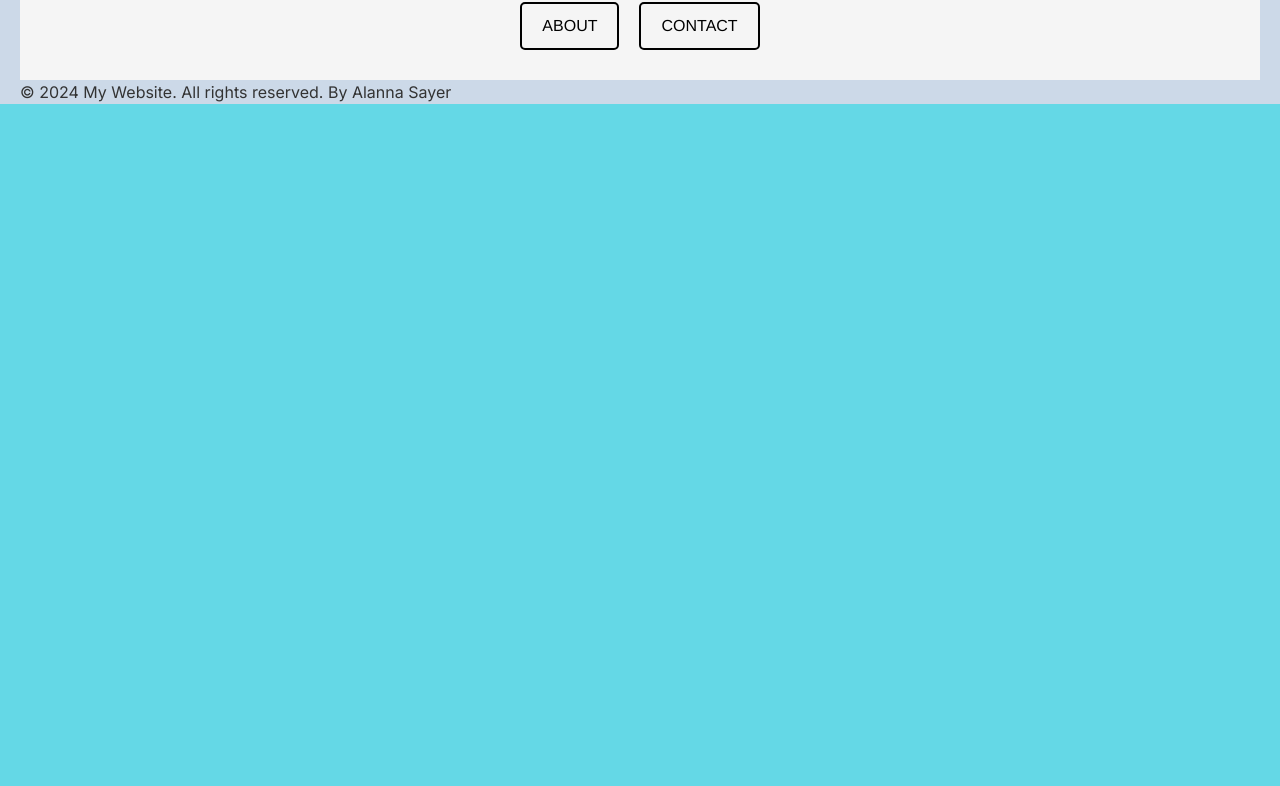
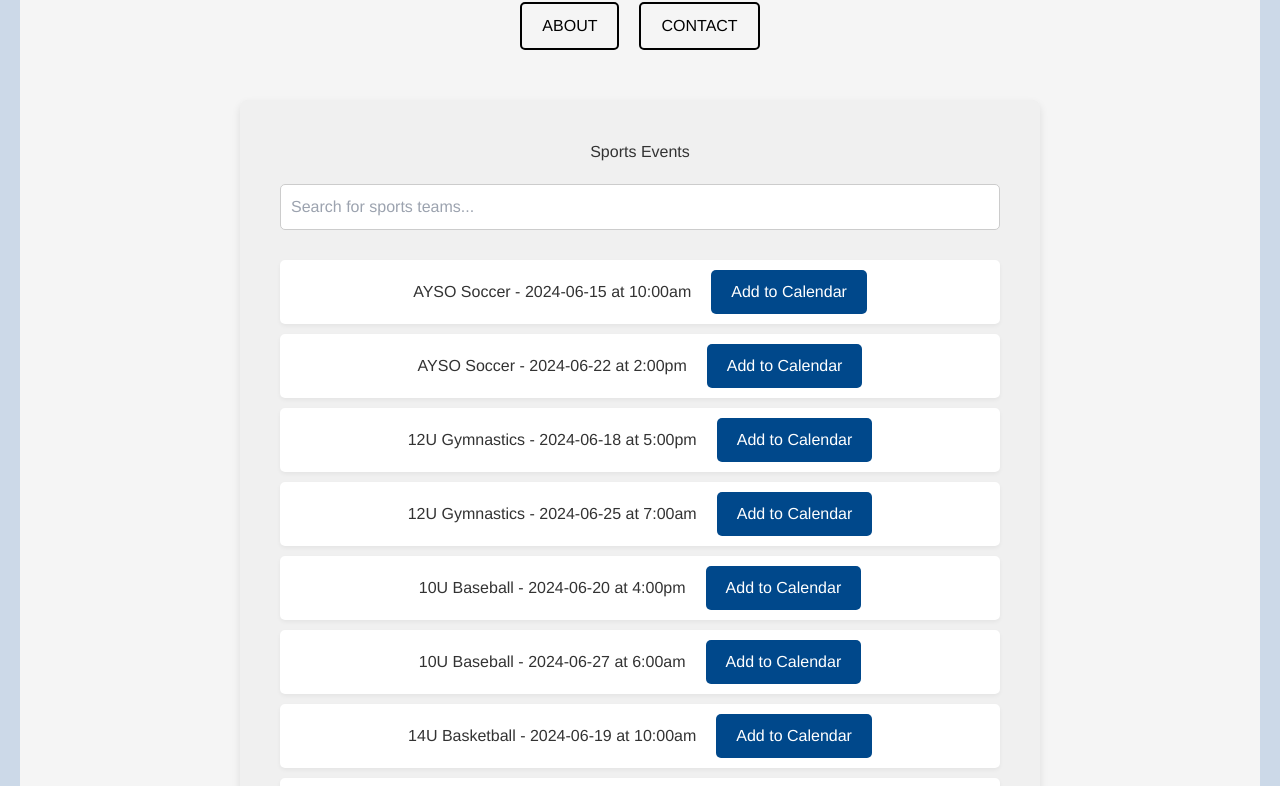
Before and after one commit to alannasayer/458Final, a Next.js app: page / in a window 1280 px wide. Shown: the part 714-1500 px from the top of the page. Before the commit the page ends 818 px from the top, so only its background shows below. Built offline with nearby package versions, Linux system fonts and the light colour scheme.

Commit message:
Update page.tsx

```diff
--- a/src/app/page.tsx
+++ b/src/app/page.tsx
@@ -1,8 +1,51 @@
-import React from 'react';
+import React, { useState } from 'react';
 import Layout from '../components/layout';
 import Link from 'next/link';
+import sportsData from '../data/sportsData.json';
+import Calendar from 'react-calendar';
+import 'react-calendar/dist/Calendar.css';
 
-const Home = () => {
+interface Event {
+  id: number;
+  date: string;
+  time: string;
+  location: string;
+  sport?: string;
+}
+
+interface Sport {
+  sport: string;
+  events: Event[];
+}
+
+const Home: React.FC = () => {
+  const [addedEvents, setAddedEvents] = useState<Event[]>([]);
+  const [date, setDate] = useState<Date>(new Date());
+  const [message, setMessage] = useState<string>('');
+  const [searchTerm, setSearchTerm] = useState<string>('');  // State to hold the search term
+
+  const handleAddToCalendar = (event: Event, sportName: string): void => {
+    if (!addedEvents.some(e => e.id === event.id)) {
+      const eventToAdd: Event = {
+        ...event,
+        sport: sportName,
+        date: new Date(event.date).toISOString(), // Keep date as string
+      };
+      setAddedEvents([...addedEvents, eventToAdd]);
+      setMessage('Events added to calendar successfully!');
+      setTimeout(() => setMessage(''), 3000);
+    }
+  };
+
+  // Filter sports data based on the search term
+  const filteredSports = sportsData.filter((sport: Sport) =>
+    sport.sport.toLowerCase().includes(searchTerm.toLowerCase())
+  );
+
+  const handleDateChange = (value: Date | Date[]) => {
+    setDate(Array.isArray(value) ? value[0] : value);
+  };
+
   return (
     <Layout>
       <div style={{
@@ -19,7 +62,6 @@ const Home = () => {
           <div style={{ marginTop: '20px' }}>
             <h3>Why is Protein Important for Kids&apos; Growth?</h3>
             <p>Protein is essential for kids&apos; growth and development. Learn more about its importance...</p>
-            {/* Link to the health and fitness article */}
             <p>
               <a href="https://www.nutritionnews.abbott/pregnancy-childhood/kids-growth/why-is-protein-important-for-kids-growth/"
                 target="_blank" rel="noopener noreferrer"
@@ -38,7 +80,6 @@ const Home = () => {
           <div style={{ marginTop: '40px' }}>
             <h3>Child Development Through Sports</h3>
             <p>Through friendly competition, teamwork, and physical activity, sports can foster...</p>
-            {/* Link to the child development article */}
             <p>
               <a href="https://pce.sandiego.edu/child-development-through-sports/#:~:text=Through%20friendly%20competition%2C%20teamwork%2C%20and,desire%20to%20top%20the%20standings."
                 target="_blank" rel="noopener noreferrer"
@@ -57,7 +98,6 @@ const Home = () => {
           <div style={{ marginTop: '40px' }}>
             <h3>6 Tips to Keep Youth Sports Fun for Kids</h3>
             <p>Don&apos;t be that parent! Here are six tips to ensure youth sports remain enjoyable...</p>
-            {/* Link to the third article */}
             <p>
               <a href="https://fargomom.com/dont-be-that-parent-6-tips-to-keep-youth-sports-fun-for-kids/"
                 target="_blank" rel="noopener noreferrer"
@@ -108,6 +148,60 @@ const Home = () => {
             </li>
           </ul>
         </nav>
+        {/* Adding Calendar and Sports Data below the existing content */}
+        <div style={{
+          backgroundColor: '#f0f0f0', padding: '40px', color: '#333', borderRadius: '8px',
+          boxShadow: '0 4px 8px rgba(0,0,0,0.1)', maxWidth: '800px', margin: '40px auto',
+          fontFamily: "'Helvetica Neue', Helvetica, Arial, sans-serif"
+        }}>
+          <h2>Sports Events</h2>
+          <input
+            type="text"
+            placeholder="Search for sports teams..."
+            style={{ width: '100%', padding: '10px', margin: '20px 0', borderRadius: '5px', border: '1px solid #ccc' }}
+            onChange={(e) => setSearchTerm(e.target.value)}
+          />
+          {message && <p style={{ color: 'green', textAlign: 'center' }}>{message}</p>}
+          <ul style={{ listStyleType: 'none', padding: 0 }}>
+            {filteredSports.map((sport: Sport) => (
+              sport.events.map((event: Event) => (
+                <li key={event.id} style={{
+                  backgroundColor: '#ffffff', margin: '10px 0', padding: '10px', borderRadius: '5px', boxShadow: '0 2px 4px rgba(0,0,0,0.05)'
+                }}>
+                  {sport.sport} - {event.date} at {event.time}
+                  <button onClick={() => handleAddToCalendar(event, sport.sport)} style={{
+                    marginLeft: '20px', backgroundColor: '#00488B', color: 'white', border: 'none',
+                    borderRadius: '5px', padding: '10px 20px', cursor: 'pointer', transition: 'background-color 0.3s'
+                  }}>
+                    Add to Calendar
+                  </button>
+                </li>
+              ))
+            ))}
+          </ul>
+          <Calendar
+            onChange={handleDateChange as any}
+            value={date}
+            tileContent={({ date, view }) => (
+              addedEvents.filter(e => new Date(e.date).toDateString() === date.toDateString())
+                .map(e => (
+                  <div key={e.id} style={{ padding: '5px', backgroundColor: 'lightblue', borderRadius: '5px', color: 'darkblue' }}>
+                    {`${e.time} - ${e.location}`}
+                  </div>
+                ))
+            )}
+          />
+          <div>
+            <h2>Added Events:</h2>
+            <ul>
+              {addedEvents.map(e => (
+                <li key={e.id}>
+                  {`${e.sport} - ${new Date(e.date).toDateString()} at ${e.time}, Location: ${e.location}`}
+                </li>
+              ))}
+            </ul>
+          </div>
+        </div>
       </div>
     </Layout>
   );
```
